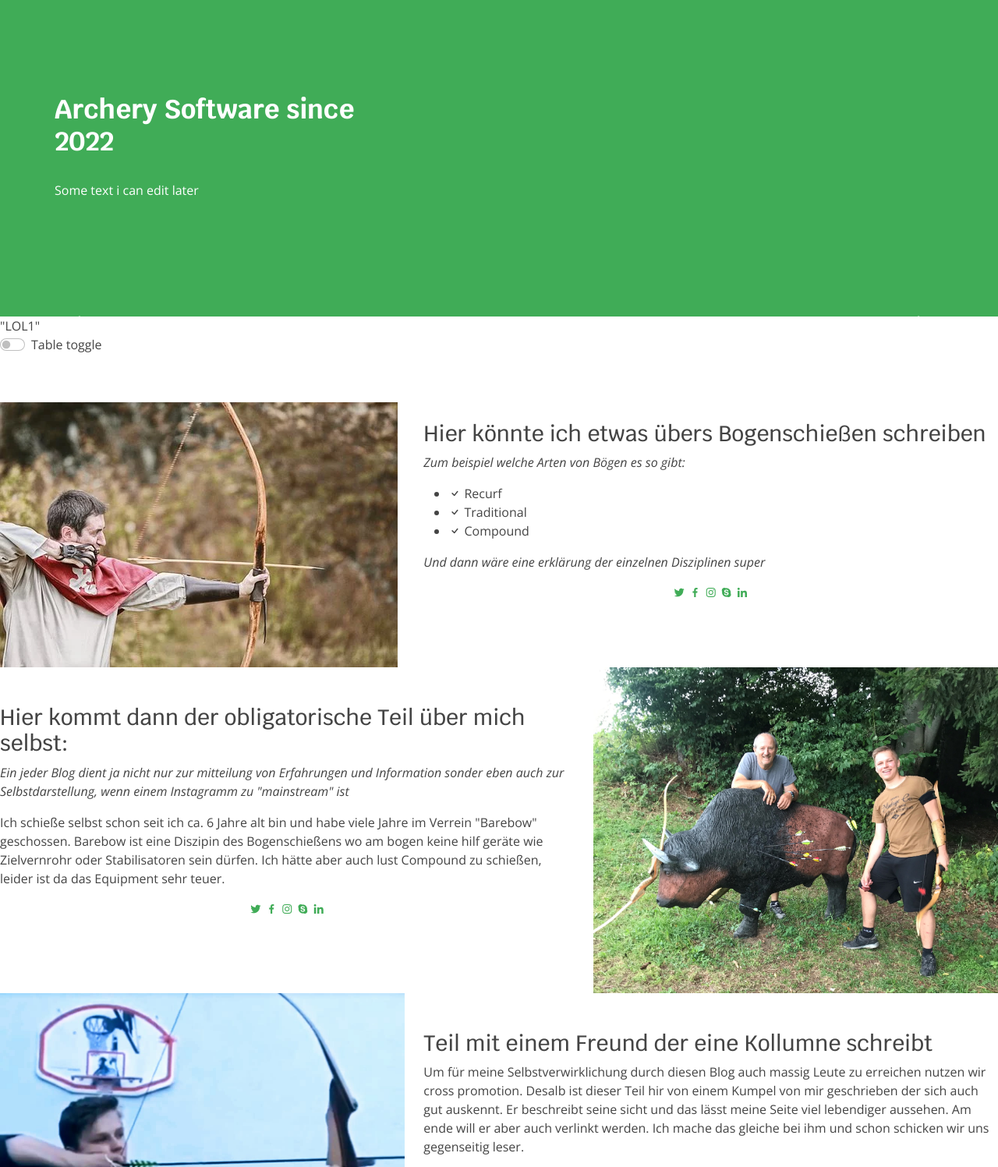
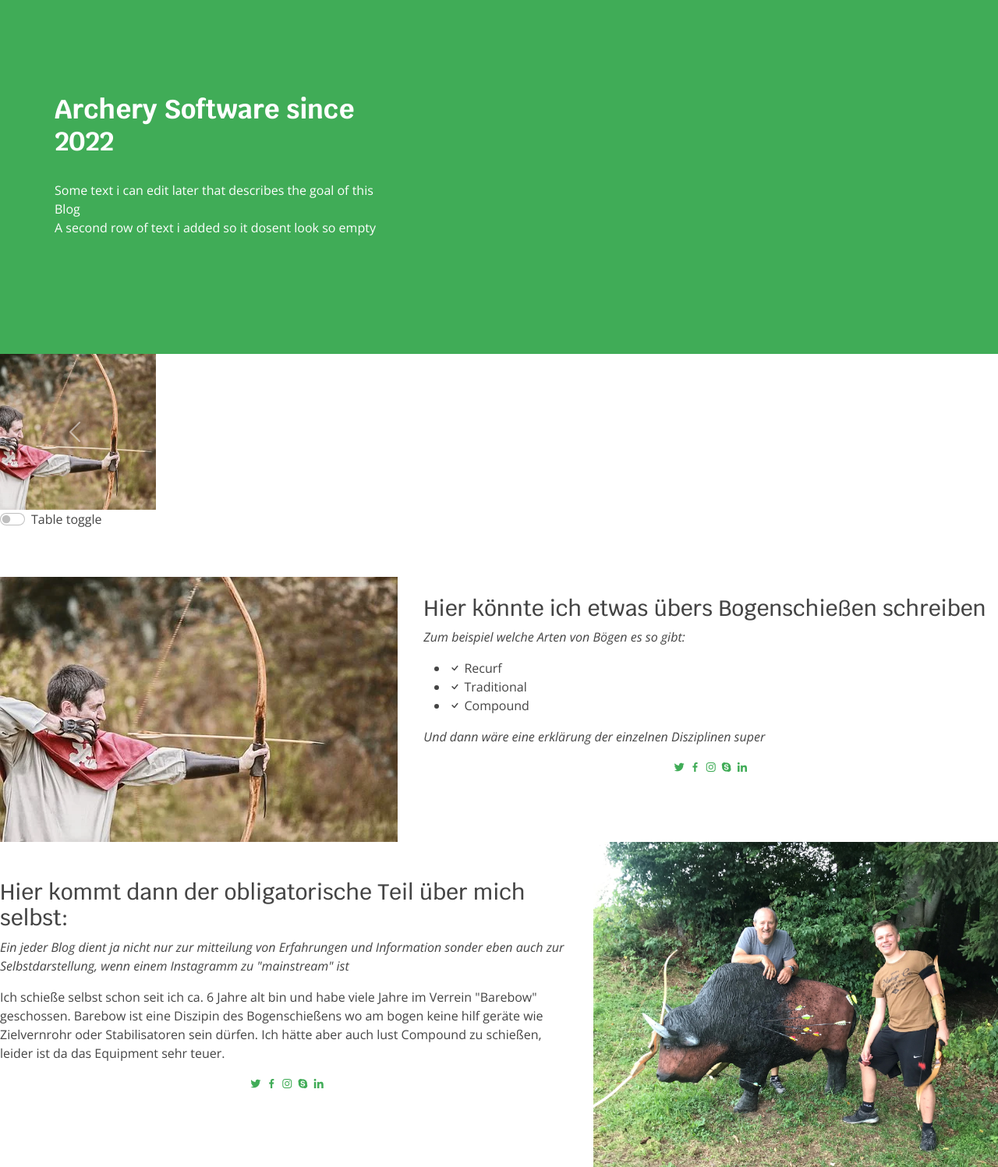
Before and after one commit to AndreasRanzmaier/BS3repo, a PHP site: page / in a window 1280 px wide. Shown: the part 73-1570 px from the top of the page at 78% size. Run offline with PHP 8.4, Linux system fonts and the light colour scheme.

Commit message:
adding a css styling for the carousell

```diff
--- a/INF_ITL/Web/Bootstrap/Bootstrap_Blog/Bikin/assets/css/style.css
+++ b/INF_ITL/Web/Bootstrap/Bootstrap_Blog/Bikin/assets/css/style.css
@@ -134,6 +134,15 @@ h1, h2, h3, h4, h5, h6 {
 }
 #header .logo img {
   max-height: 40px;
+}
+/*
+#
+*/
+.carousel-inner img {
+  float: left;
+  width:  200px;
+  height: 200px;
+  object-fit: cover;
 }
 
 /*--------------------------------------------------------------
--- a/INF_ITL/Web/Bootstrap/Bootstrap_Blog/Bikin/assets/js/main.js
+++ b/INF_ITL/Web/Bootstrap/Bootstrap_Blog/Bikin/assets/js/main.js
@@ -14,7 +14,7 @@
     var table = $('#BlogbeitraegeTable').DataTable( {
         responsive: true
     } );
-
+    // todo: understand why this isn't needed
     //new $.fn.dataTable.FixedHeader( table );
 } );
 
--- a/INF_ITL/Web/Bootstrap/Bootstrap_Blog/Bikin/index.html
+++ b/INF_ITL/Web/Bootstrap/Bootstrap_Blog/Bikin/index.html
@@ -45,6 +45,7 @@
 
       <h1 class="logo"><a href="index.html">Archery</a></h1>
       <!-- Uncomment below if you prefer to use an image logo -->
+
       <!-- <a href="index.html" class="logo"><img src="assets/img/logo.png" alt="" class="img-fluid"></a>-->
       <nav id="navbar" class="navbar">
         <ul>
@@ -70,7 +71,8 @@
             <div class="content">
               <h3>Archery Software since 2022</h3>
               <p>
-                Some text i can edit later
+                Some text i can edit later that describes the goal of this Blog <br />
+                A second row of text i added so it dosent look so empty
               </p>
             </div>
           </div>
@@ -78,28 +80,34 @@
       </div>
 
       </div>
-    </section><!-- End About Section -->
+    </section>
+    <!-- End About Section -->
+
+
     <!-- Carousel Begin -->
     <div id="carouselExampleControls" class="carousel slide" data-bs-ride="carousel">
       <div class="carousel-inner">
         <div class="carousel-item active">
-          "LOL1"
+          <img src="assets/img/features-1.png" class="img-fluid" alt="">
         </div>
         <div class="carousel-item">
-          "LOL2"
+          <img src="assets/img/features-2.png" class="img-fluid" alt="">
         </div>
         <div class="carousel-item">
-          "LOL3"
+          <img src="assets/img/features-3.png" class="img-fluid" alt="">
+        </div>
+        <div class="carousel-item">
+          <img src="assets/img/features-4.png" class="img-fluid" alt="";>
         </div>
       </div>
       <button class="carousel-control-prev" type="button" data-bs-target="#carouselExampleControls"
         data-bs-slide="prev">
-        <span class="carousel-control-prev-icon" aria-hidden="true"></span>
+        <span class="carousel-control-prev-icon" aria-hidden="false"></span>
         <span class="visually-hidden">Previous</span>
       </button>
       <button class="carousel-control-next" type="button" data-bs-target="#carouselExampleControls"
         data-bs-slide="next">
-        <span class="carousel-control-next-icon" aria-hidden="true"></span>
+        <span class="carousel-control-next-icon" aria-hidden="false"></span>
         <span class="visually-hidden">Next</span>
       </button>
     </div>
@@ -222,6 +230,7 @@
       </div>
     </section>
     <!-- End blogbeitraege Section -->
+
     <!-- Anfang Table -->
     <div id="Blog" style="display:none">
       <table id="BlogbeitraegeTable" class="table-striped table-bordered nowrap" style="width:100%">
```
